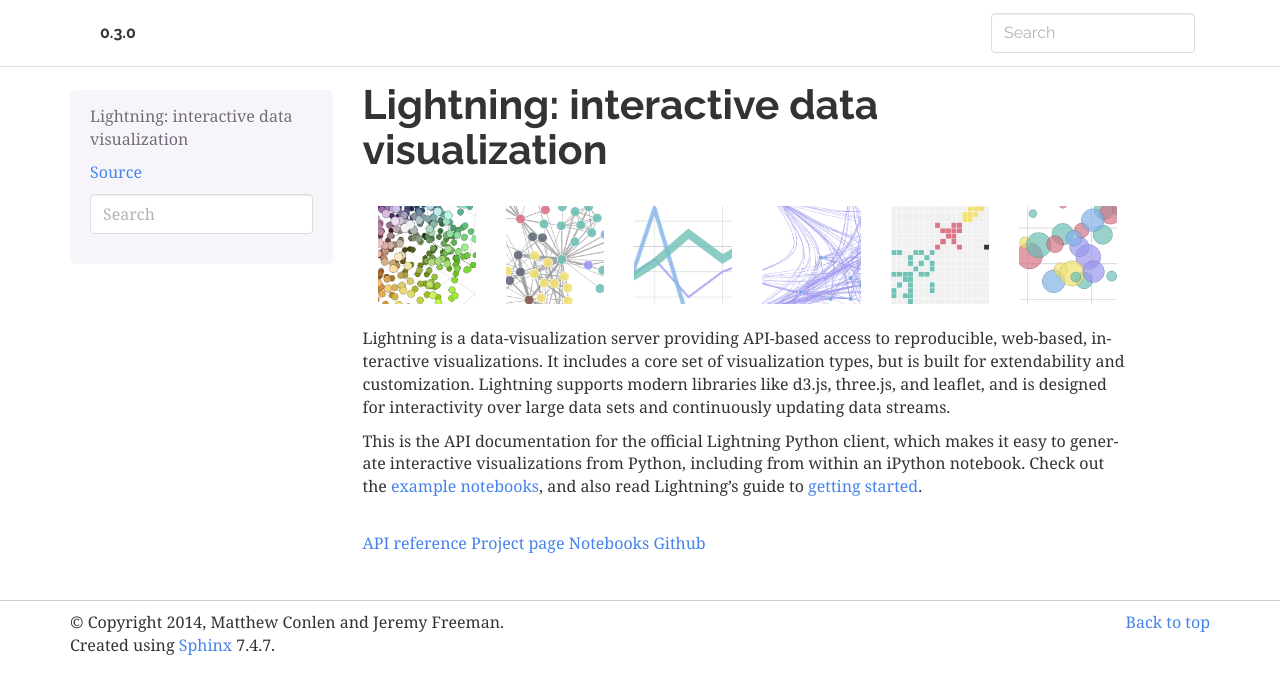
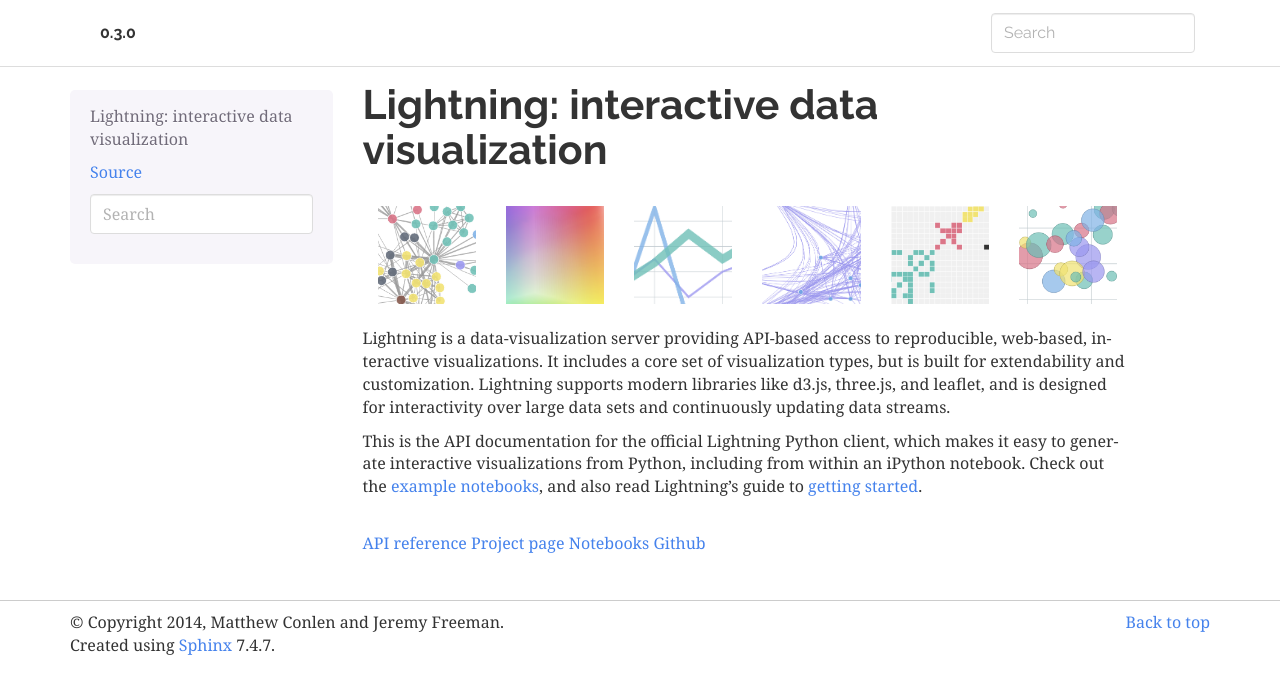
Before and after one commit to lightning-viz/lightning-python, a Sphinx documentation site: the page built from doc/source/index.rst, in a window 1280 px wide. Shown: the top 694 px of the page. Built offline with Sphinx 7.4.7, drawn with Linux system fonts in a browser that asks for light colours.

Commit message:
Update images

```diff
--- a/doc/source/index.rst
+++ b/doc/source/index.rst
@@ -9,12 +9,12 @@
       <div class="row">
         <a>
           <div class="col-md-2">
-            <img class="mythumbnail" src="_static/images/scatter3-crop.png">
+            <img class="mythumbnail" src="_static/images/force-crop.png">
           </div>
         </a>
         <a>
           <div class="col-md-2">
-            <img class="mythumbnail" src="_static/images/force-crop.png">
+            <img class="mythumbnail" src="_static/images/volume-crop.png">
           </div>
         </a>
         <a>
```
Also changed, not shown: doc/source/_static/images/linestacked.png, doc/source/_static/images/scatter3-crop.png, doc/source/_static/images/scatter3.png.
